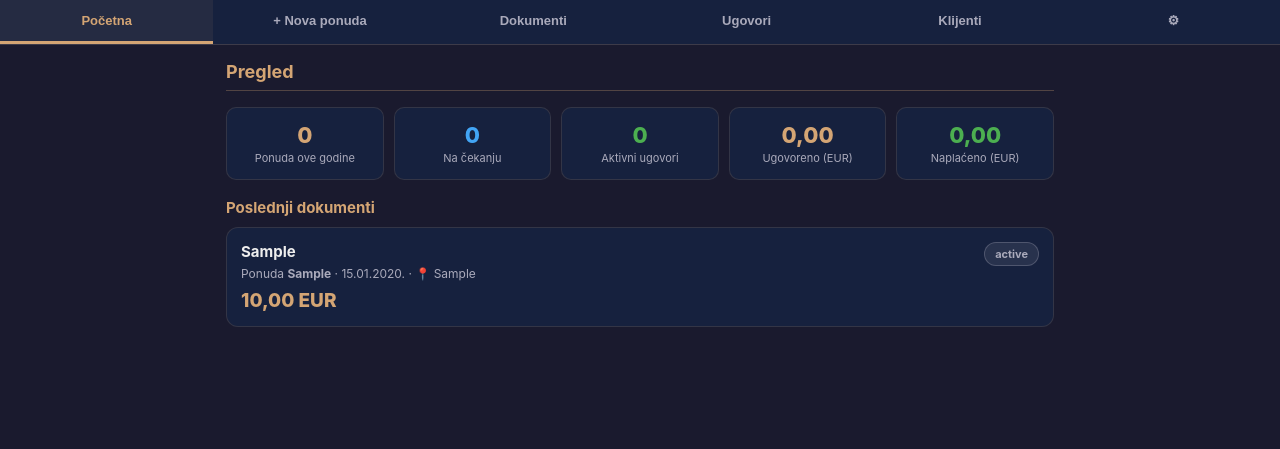
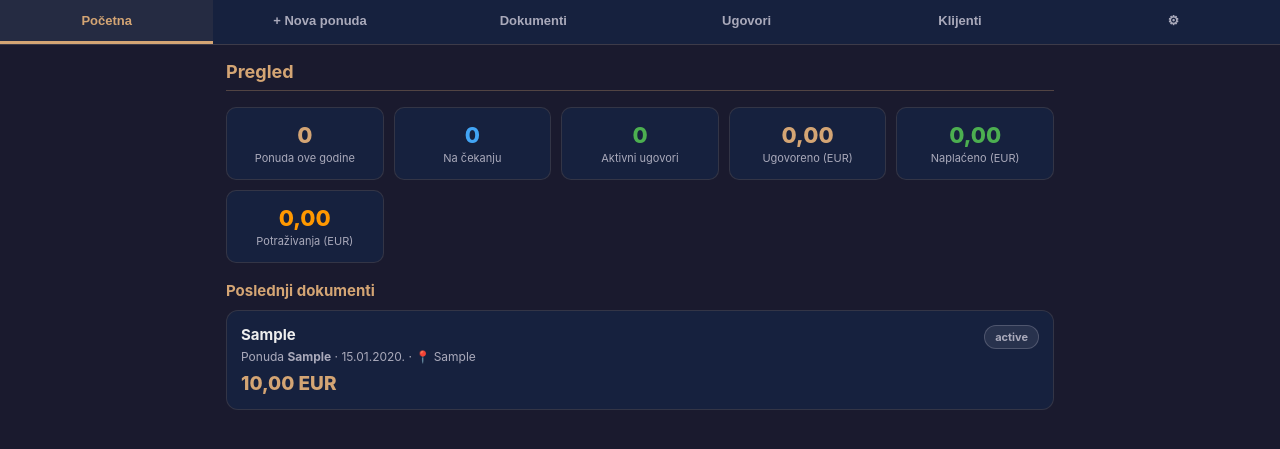
Before and after one commit to AquaPirot/generator-ponuda, a PHP site: page /app/index.php in a window 1280 px wide. Shown: the part 66-515 px from the top of the page. Run offline with PHP 8.4, Linux system fonts and the light colour scheme; the visitor is signed in with stand-in values (Sample User, id 1); data comes from the database, SQL or seed files in the repository; tables that the repository leaves empty hold one stand-in row (values such as "Sample post"); some libraries are stand-ins or nearby versions.

Commit message:
Ugovori i potraživanja: uplate na računima pravnih lica ulaze u presek
- Uplate na predračunu/avansnom/fakturi računaju se ugovoru-roditelju (ponudi)
- Samostalni računi (pravna lica bez ponude) prikazuju se u kartici Ugovori
- Konverzija RSD/EUR po kursu dokumenta za objedinjen presek u EUR
- Unos uplata moguć i direktno na predračunu/avansnom/fakturi
- Kartica Ugovori: zbirno Ugovoreno / Uplaćeno / Potraživanja (EUR)
- Početna: nova kartica Potraživanja (EUR)

https://claude.ai/code/session_018mqWJD6EF2vySxJuVp2u8C

```diff
--- a/app/api.php
+++ b/app/api.php
@@ -6,6 +6,46 @@ require_once __DIR__ . '/lib/db.php';
 session_start();
 
 $action = $_GET['action'] ?? '';
+
+// Konverzija u EUR — dokumenti u RSD nose svoj kurs; ako ga nemaju, kurs iz podesavanja
+function to_eur(float $iznos, string $valuta, float $kurs, float $fallbackKurs): float {
+    if ($valuta === 'EUR') return $iznos;
+    $k = $kurs > 1 ? $kurs : $fallbackKurs;
+    return $k > 0 ? $iznos / $k : $iznos;
+}
+
+// Objedinjeni ugovori: prihvacene ponude + samostalni racuni (pravna lica bez ponude).
+// Uplate na povezanim dokumentima (predracun/avansni/faktura iz ponude) racunaju se ugovoru-roditelju.
+function contracts_rows(): array {
+    $rows = db()->query(
+        "SELECT d.id, d.type, d.oznaka, d.datum, d.valuta, d.kurs, d.total, d.status, d.rok,
+                c.naziv AS klijent, c.tip AS klijent_tip, c.mesto AS klijent_mesto, c.telefon AS klijent_tel
+         FROM documents d LEFT JOIN clients c ON c.id = d.client_id
+         WHERE (d.type = 'ponuda' AND d.status IN ('prihvaceno','zavrseno'))
+            OR (d.type IN ('predracun','avansni','faktura') AND d.parent_id IS NULL AND d.status <> 'storniran')
+         ORDER BY FIELD(d.status,'prihvaceno','izdat','zavrseno','placen'), d.id DESC"
+    )->fetchAll();
+    if (!$rows) return [];
+
+    $fallback = (float)(get_all_settings()['kurs_eur'] ?? 117.2);
+    $pays = db()->query(
+        "SELECT COALESCE(pd.parent_id, pd.id) AS cid, p.iznos, p.valuta, pd.kurs
+         FROM payments p JOIN documents pd ON pd.id = p.document_id"
+    )->fetchAll();
+    $paidEur = [];
+    foreach ($pays as $p) {
+        $paidEur[$p['cid']] = ($paidEur[$p['cid']] ?? 0.0)
+            + to_eur((float)$p['iznos'], $p['valuta'], (float)$p['kurs'], $fallback);
+    }
+    foreach ($rows as &$r) {
+        $eur  = $paidEur[$r['id']] ?? 0.0;
+        $kurs = (float)$r['kurs'] > 1 ? (float)$r['kurs'] : $fallback;
+        $r['total_eur']    = round($r['valuta'] === 'EUR' ? (float)$r['total'] : (float)$r['total'] / $kurs, 2);
+        $r['uplaceno_eur'] = round($eur, 2);
+        $r['uplaceno']     = round($r['valuta'] === 'EUR' ? $eur : $eur * $kurs, 2);
+    }
+    return $rows;
+}
 
 try {
     switch ($action) {
@@ -239,8 +279,19 @@ try {
         // ---------- PAYMENTS ----------
         case 'payments_list': {
             require_login();
+            $docId = (int)($_GET['doc_id'] ?? 0);
+            if (!empty($_GET['family'])) {
+                // uplate na samom dokumentu + na svim dokumentima nastalim iz njega
+                $st = db()->prepare(
+                    'SELECT p.*, pd.oznaka AS doc_oznaka, pd.type AS doc_type, pd.valuta AS doc_valuta, pd.kurs AS doc_kurs
+                     FROM payments p JOIN documents pd ON pd.id = p.document_id
+                     WHERE pd.id = ? OR pd.parent_id = ?
+                     ORDER BY p.datum, p.id');
+                $st->execute([$docId, $docId]);
+                json_out($st->fetchAll());
+            }
             $st = db()->prepare('SELECT * FROM payments WHERE document_id = ? ORDER BY datum, id');
-            $st->execute([(int)($_GET['doc_id'] ?? 0)]);
+            $st->execute([$docId]);
             json_out($st->fetchAll());
         }
 
@@ -261,18 +312,10 @@ try {
             json_out(['ok' => true]);
         }
 
-        // ---------- UGOVORI (prihvacene ponude + uplate) ----------
+        // ---------- UGOVORI (prihvacene ponude + samostalni racuni + uplate) ----------
         case 'contracts_list': {
             require_login();
-            $rows = db()->query(
-                "SELECT d.id, d.oznaka, d.datum, d.valuta, d.total, d.status, d.rok,
-                        c.naziv AS klijent, c.mesto AS klijent_mesto, c.telefon AS klijent_tel,
-                        COALESCE((SELECT SUM(p.iznos) FROM payments p WHERE p.document_id = d.id), 0) AS uplaceno
-                 FROM documents d LEFT JOIN clients c ON c.id = d.client_id
-                 WHERE d.type = 'ponuda' AND d.status IN ('prihvaceno','zavrseno')
-                 ORDER BY FIELD(d.status,'prihvaceno','zavrseno'), d.id DESC"
-            )->fetchAll();
-            json_out($rows);
+            json_out(contracts_rows());
         }
 
         case 'dashboard': {
@@ -281,11 +324,18 @@ try {
             $row = db()->query(
                 "SELECT
                     (SELECT COUNT(*) FROM documents WHERE type='ponuda' AND godina=$g) AS ponuda_br,
-                    (SELECT COUNT(*) FROM documents WHERE type='ponuda' AND status='poslato') AS na_cekanju,
-                    (SELECT COUNT(*) FROM documents WHERE type='ponuda' AND status='prihvaceno') AS aktivni_ugovori,
-                    (SELECT COALESCE(SUM(total),0) FROM documents WHERE type='ponuda' AND status IN ('prihvaceno','zavrseno') AND godina=$g) AS ugovoreno,
-                    (SELECT COALESCE(SUM(p.iznos),0) FROM payments p JOIN documents d ON d.id=p.document_id WHERE d.godina=$g) AS naplaceno"
+                    (SELECT COUNT(*) FROM documents WHERE type='ponuda' AND status='poslato') AS na_cekanju"
             )->fetch();
+            $ug = 0.0; $na = 0.0; $akt = 0;
+            foreach (contracts_rows() as $r) {
+                $ug += $r['total_eur'];
+                $na += $r['uplaceno_eur'];
+                if (in_array($r['status'], ['prihvaceno','izdat'])) $akt++;
+            }
+            $row['aktivni_ugovori'] = $akt;
+            $row['ugovoreno']    = round($ug, 2);
+            $row['naplaceno']    = round($na, 2);
+            $row['potrazivanje'] = round($ug - $na, 2);
             json_out($row);
         }
 
--- a/app/assets/app.js
+++ b/app/assets/app.js
@@ -92,7 +92,8 @@ async function loadDashboard() {
         <div class="stat-box"><div class="stat-num" style="color:#42a5f5;">${d.na_cekanju || 0}</div><div class="stat-label">Na čekanju</div></div>
         <div class="stat-box"><div class="stat-num" style="color:#4caf50;">${d.aktivni_ugovori || 0}</div><div class="stat-label">Aktivni ugovori</div></div>
         <div class="stat-box"><div class="stat-num">${fmt(d.ugovoreno)}</div><div class="stat-label">Ugovoreno (EUR)</div></div>
-        <div class="stat-box"><div class="stat-num" style="color:#4caf50;">${fmt(d.naplaceno)}</div><div class="stat-label">Naplaćeno (EUR)</div></div>`;
+        <div class="stat-box"><div class="stat-num" style="color:#4caf50;">${fmt(d.naplaceno)}</div><div class="stat-label">Naplaćeno (EUR)</div></div>
+        <div class="stat-box"><div class="stat-num" style="color:#ff9800;">${fmt(d.potrazivanje)}</div><div class="stat-label">Potraživanja (EUR)</div></div>`;
     const docs = await apiGet('docs_list');
     document.getElementById('dash-recent').innerHTML = docs.slice(0, 8).map(docCard).join('')
         || '<div class="empty-state"><div class="empty-icon">📄</div>Još nema dokumenata.<br>Kreni od <strong>+ Nova ponuda</strong>.</div>';
@@ -456,7 +457,9 @@ async function openDoc(id) {
     renderDocChildren(doc);
     renderDocActions(doc);
     document.getElementById('doc-payments').innerHTML = '';
-    if (doc.type === 'ponuda' && ['prihvaceno','zavrseno'].includes(doc.status)) renderDocPayments(doc.id);
+    const showPays = (doc.type === 'ponuda' && ['prihvaceno','zavrseno'].includes(doc.status))
+                  || (doc.type !== 'ponuda' && doc.status !== 'storniran');
+    if (showPays) renderDocPayments(doc.id);
     document.getElementById('doc-modal').classList.add('show');
 }
 function closeDocModal() { document.getElementById('doc-modal').classList.remove('show'); currentDoc = null; }
@@ -832,13 +835,18 @@ async function doConvert() {
 // ============================================
 async function loadContracts() {
     const rows = await apiGet('contracts_list');
-    let ugovoreno = 0, uplaceno = 0;
-    rows.forEach(r => { if (r.status === 'prihvaceno') { ugovoreno += parseFloat(r.total); uplaceno += parseFloat(r.uplaceno); } });
+    // Objedinjen presek u EUR (RSD racuni konvertovani po svom kursu)
+    let ugovoreno = 0, uplaceno = 0, aktivni = 0;
+    rows.forEach(r => {
+        ugovoreno += parseFloat(r.total_eur) || 0;
+        uplaceno  += parseFloat(r.uplaceno_eur) || 0;
+        if (['prihvaceno','izdat'].includes(r.status)) aktivni++;
+    });
     document.getElementById('contracts-stats').innerHTML = `
-        <div class="stat-box"><div class="stat-num">${rows.filter(r => r.status==='prihvaceno').length}</div><div class="stat-label">Aktivni ugovori</div></div>
+        <div class="stat-box"><div class="stat-num">${aktivni}</div><div class="stat-label">Aktivni ugovori</div></div>
         <div class="stat-box"><div class="stat-num">${fmt(ugovoreno)}</div><div class="stat-label">Ugovoreno (EUR)</div></div>
         <div class="stat-box"><div class="stat-num" style="color:#4caf50;">${fmt(uplaceno)}</div><div class="stat-label">Uplaćeno (EUR)</div></div>
-        <div class="stat-box"><div class="stat-num" style="color:#ff9800;">${fmt(ugovoreno - uplaceno)}</div><div class="stat-label">Preostalo (EUR)</div></div>`;
+        <div class="stat-box"><div class="stat-num" style="color:#ff9800;">${fmt(ugovoreno - uplaceno)}</div><div class="stat-label">Potraživanja (EUR)</div></div>`;
     document.getElementById('contracts-list').innerHTML = rows.map(r => {
         const pct = parseFloat(r.total) > 0 ? Math.min(100, parseFloat(r.uplaceno) / parseFloat(r.total) * 100) : 0;
         const preostalo = parseFloat(r.total) - parseFloat(r.uplaceno);
@@ -846,8 +854,8 @@ async function loadContracts() {
         <div class="list-card" onclick="openDoc(${r.id})">
             <div class="lc-head">
                 <div>
-                    <div class="lc-title">${esc(r.klijent || '—')}</div>
-                    <div class="lc-meta">${esc(r.oznaka)} · ${fmtDate(r.datum)}${r.rok ? ' · ⏱ ' + esc(r.rok) : ''}</div>
+                    <div class="lc-title">${esc(r.klijent || '—')}${r.klijent_tip === 'pravno' ? ' <span class="badge badge-blue">Pravno lice</span>' : ''}</div>
+                    <div class="lc-meta">${TYPE_LABEL[r.type]} <strong>${esc(r.oznaka)}</strong> · ${fmtDate(r.datum)}${r.rok ? ' · ⏱ ' + esc(r.rok) : ''}</div>
                 </div>
                 ${statusBadge(r.status)}
             </div>
@@ -855,19 +863,29 @@ async function loadContracts() {
             <div class="progress-bar"><div class="progress-fill" style="width:${pct}%;"></div></div>
             <div class="lc-meta">Uplaćeno: <strong style="color:#4caf50;">${fmt(r.uplaceno)}</strong> · Preostalo: <strong style="color:${preostalo > 0.005 ? '#ff9800' : '#4caf50'};">${fmt(preostalo)}</strong> ${r.valuta}</div>
         </div>`;
-    }).join('') || '<div class="empty-state"><div class="empty-icon">🤝</div>Nema prihvaćenih ponuda.<br>Kad ponuda bude prihvaćena, označi je statusom <strong>Prihvaćeno</strong>.</div>';
+    }).join('') || '<div class="empty-state"><div class="empty-icon">🤝</div>Nema ugovora.<br>Označi ponudu statusom <strong>Prihvaćeno</strong> ili izdaj račun pravnom licu.</div>';
 }
 
 // ---------- Uplate ----------
+// Uplata u valutu dokumenta: uplata na RSD racunu koristi kurs tog racuna
+function payInValuta(p, valuta) {
+    const iznos = parseFloat(p.iznos) || 0;
+    const pv = p.valuta || p.doc_valuta || valuta;
+    if (pv === valuta) return iznos;
+    const kurs = (parseFloat(p.doc_kurs) > 1 ? parseFloat(p.doc_kurs) : parseFloat(SETTINGS.kurs_eur)) || 117.2;
+    return pv === 'RSD' ? iznos / kurs : iznos * kurs;
+}
+
 async function renderDocPayments(docId) {
-    const pays = await apiGet('payments_list', { doc_id: docId });
+    // family=1: i uplate na povezanim dokumentima (predracun/avansni/faktura iz ove ponude)
+    const pays = await apiGet('payments_list', { doc_id: docId, family: 1 });
     const total = parseFloat(currentDoc.total);
-    const sum = pays.reduce((s, p) => s + parseFloat(p.iznos), 0);
+    const sum = pays.reduce((s, p) => s + payInValuta(p, currentDoc.valuta), 0);
     const rows = pays.map(p => `
         <tr>
             <td>${fmtDate(p.datum)}</td>
-            <td>${esc(p.nacin)}${p.napomena ? ' — ' + esc(p.napomena) : ''}</td>
-            <td style="text-align:right;font-weight:700;">${fmt(p.iznos)}</td>
+            <td>${esc(p.nacin)}${p.napomena ? ' — ' + esc(p.napomena) : ''}${p.document_id != docId ? `<br><small style="color:var(--text-secondary);">preko ${esc(p.doc_oznaka)}</small>` : ''}</td>
+            <td style="text-align:right;font-weight:700;white-space:nowrap;">${fmt(p.iznos)} ${esc(p.valuta || currentDoc.valuta)}</td>
             <td><button class="del-x" onclick="deletePayment(${p.id})">🗑</button></td>
         </tr>`).join('');
     document.getElementById('doc-payments').innerHTML = `
--- a/app/index.php
+++ b/app/index.php
@@ -124,7 +124,7 @@ if (empty($_SESSION['user_id'])) { header('Location: login.php'); exit; }
 
 <!-- ===== UGOVORI ===== -->
 <div id="tab-ugovori" class="section">
-    <h2 class="section-title">Ugovori — realizacija</h2>
+    <h2 class="section-title">Ugovori i potraživanja</h2>
     <div class="stat-grid" id="contracts-stats"></div>
     <div id="contracts-list"></div>
 </div>
```
Also changed, not shown: app/INSTALACIJA.md (+1 -1 lines).
